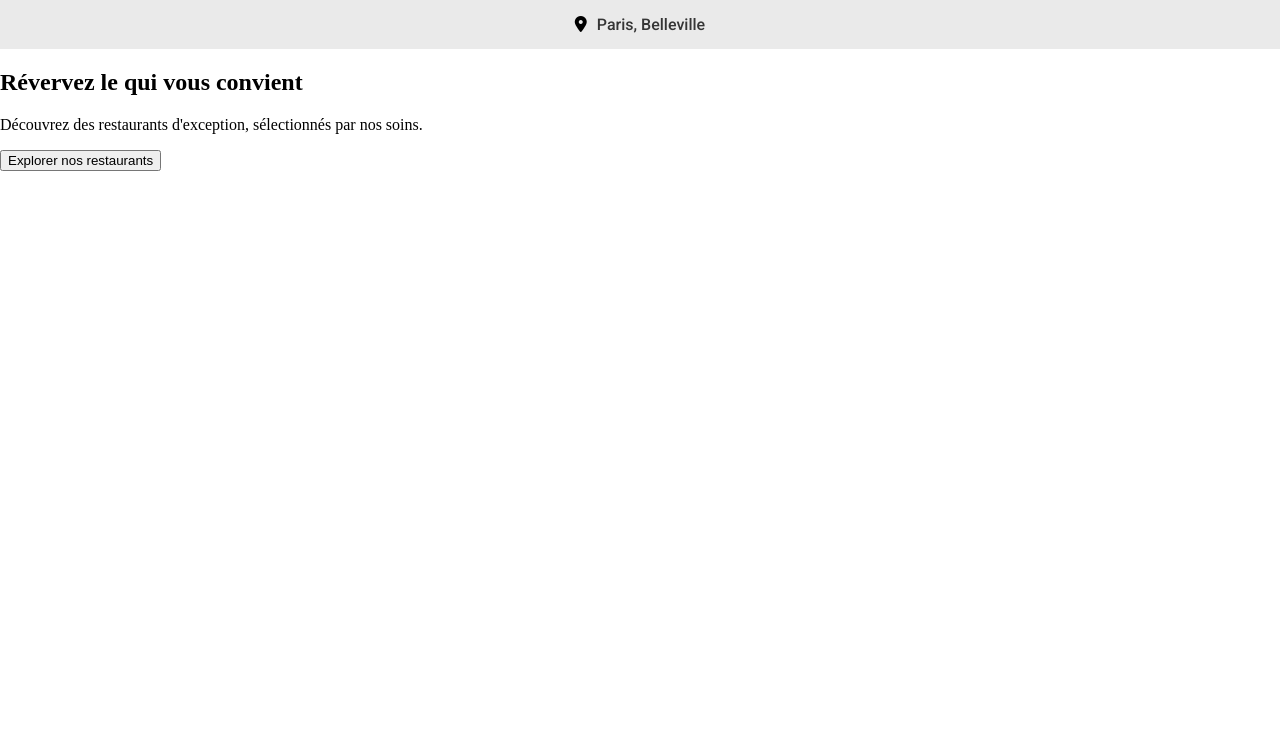
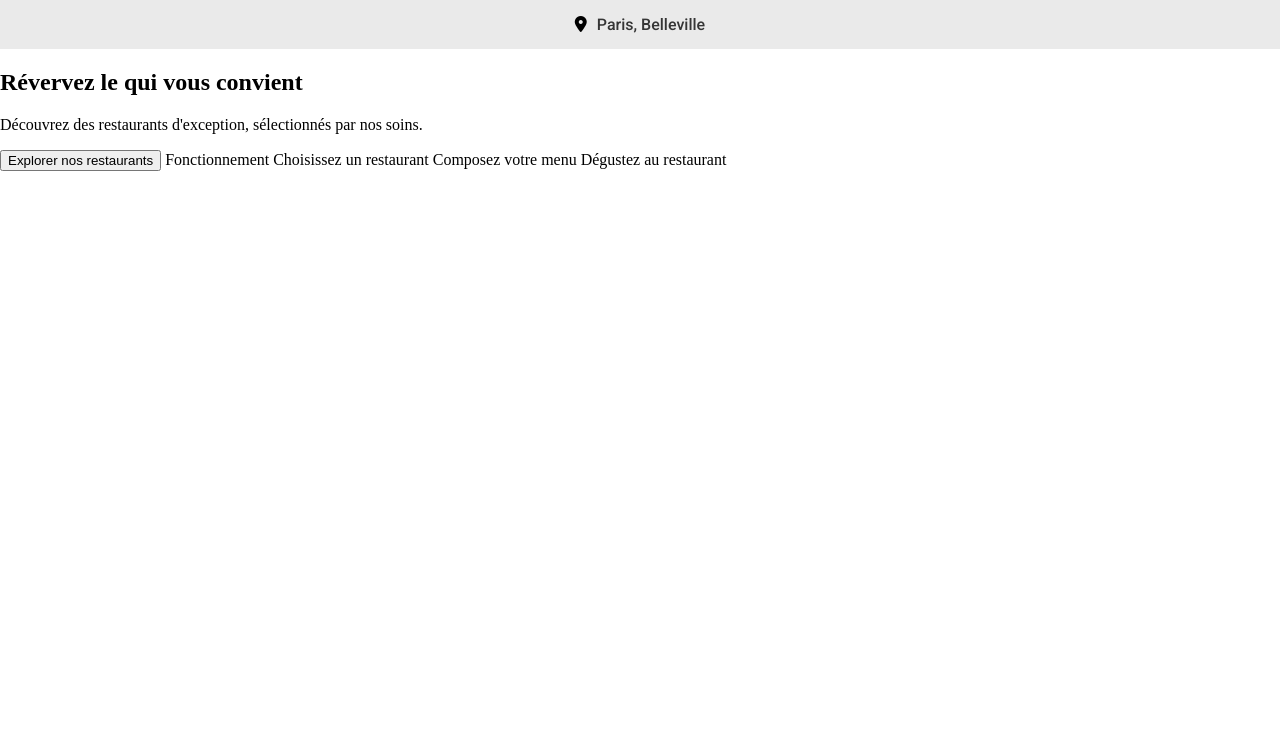
Before and after one commit to LudoRap33/P4, a website: page index.html in a window 1280 px wide. Shown: the part 64-800 px from the top of the page. Drawn offline with Linux system fonts and the light colour scheme; a web font is replaced by a local one.

Commit message:
new button

```diff
--- a/index.html
+++ b/index.html
@@ -27,6 +27,10 @@
             <h2>Révervez le qui vous convient</h2>
             <p>Découvrez des restaurants d'exception, sélectionnés par nos soins.</p>
             <button>Explorer nos restaurants</button>
+            <p2>Fonctionnement</p2>
+            <button2>Choisissez un restaurant</button2>
+            <button3>Composez votre menu</button3>
+            <button4>Dégustez au restaurant</button4>
         </section>
     </main>
     <footer></footer>
```
